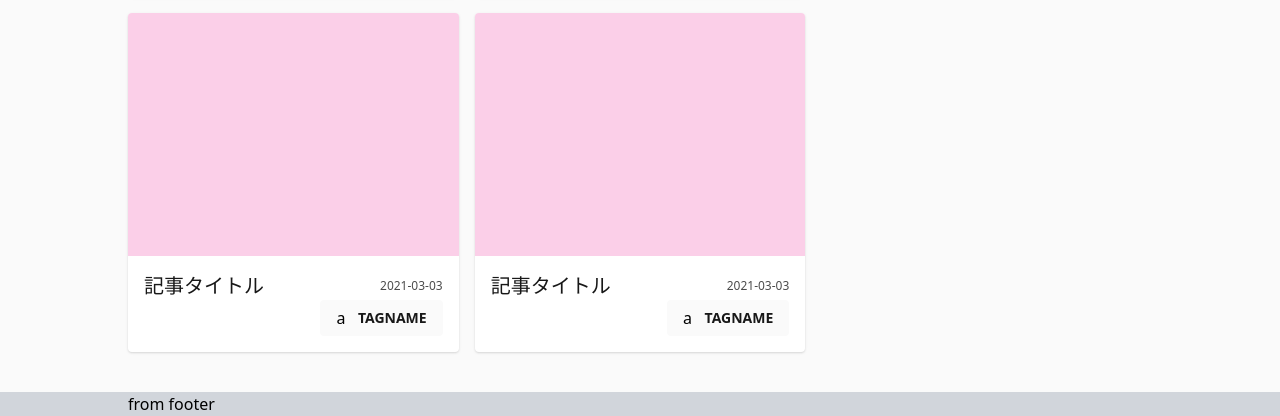
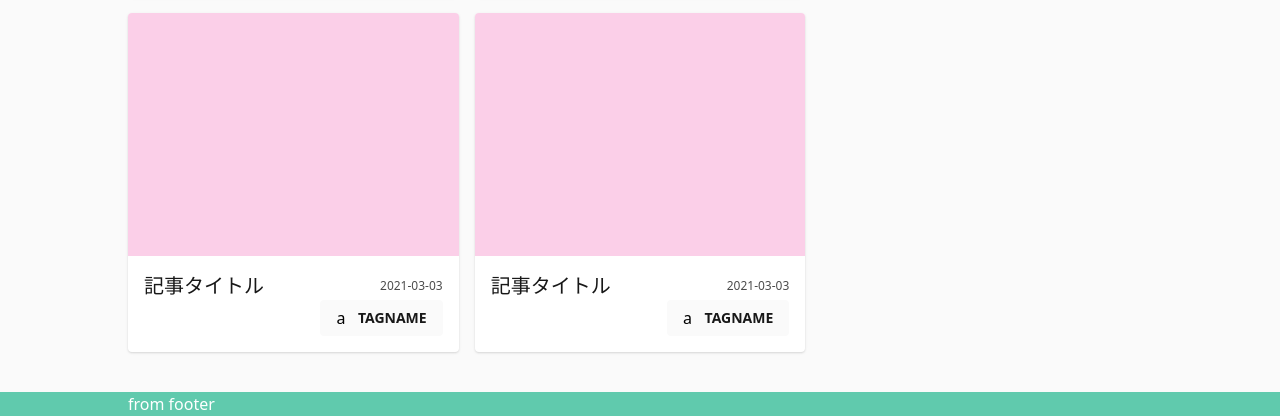
Before and after one commit to mamaredo/GaaP, a Gatsby site: page / in a window 1280 px wide. Shown: the part 406-822 px from the top of the page. Built offline with nearby package versions, Linux system fonts and the light colour scheme; Gatsby itself is replaced by a stand-in of ours.

Commit message:
背景色を変更

```diff
--- a/src/components/footer.tsx
+++ b/src/components/footer.tsx
@@ -2,7 +2,7 @@ import * as React from 'react'
 
 
 const Footer: React.FC = () => (
-  <footer className="w-full bg-gray-300">
+  <footer className="w-full bg-primary">
     <div
       className="
         2xl:max-w-2xl
@@ -10,6 +10,7 @@ const Footer: React.FC = () => (
         md:max-w-md
         max-w-sm
         mx-auto
+        text-white
       "
     >
       from footer
```
